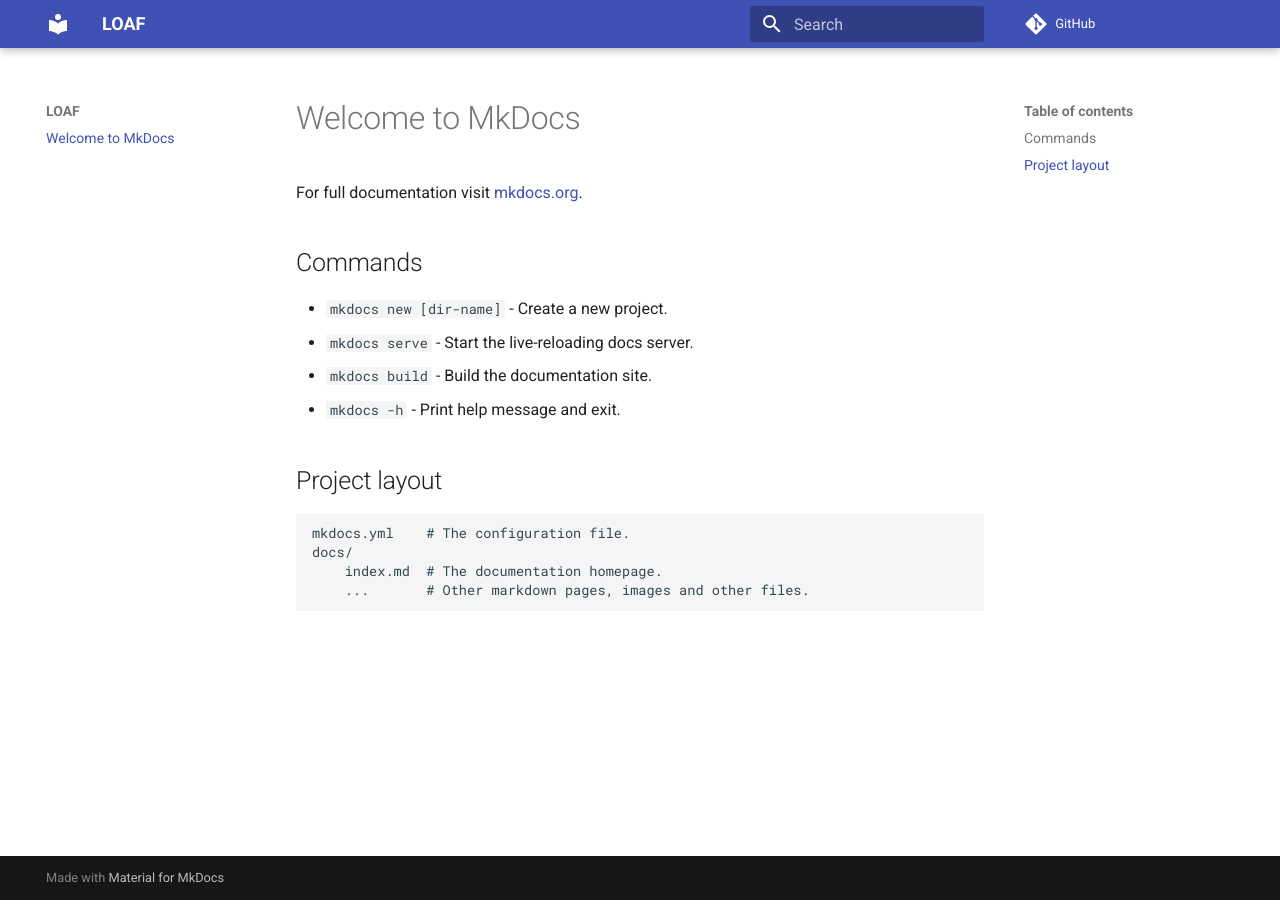
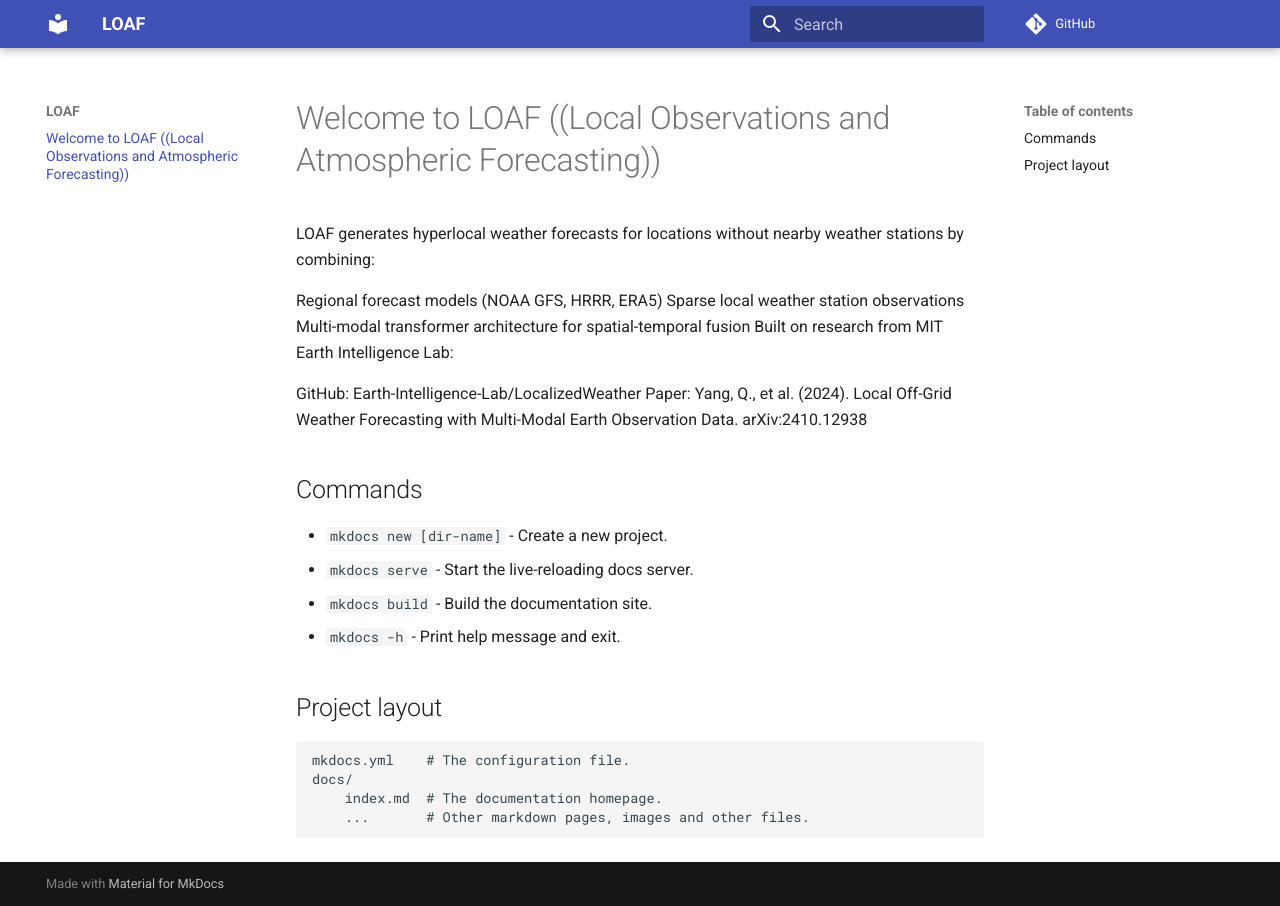
Before and after one commit to PandoroML/LOAF, an MkDocs documentation site: the page built from docs/index.md, in a window 1280 px wide. Built offline with MkDocs 1.6.1 and Material for MkDocs 9.7.7, drawn with Linux system fonts in a browser that asks for light colours; comment, search, counter and statistics services are not loaded.

Commit message:
Improve docs main page content

```diff
--- a/docs/index.md
+++ b/docs/index.md
@@ -1,6 +1,14 @@
-# Welcome to MkDocs
+# Welcome to LOAF ((Local Observations and Atmospheric Forecasting))
 
-For full documentation visit [mkdocs.org](https://www.mkdocs.org).
+LOAF generates hyperlocal weather forecasts for locations without nearby weather stations by combining:
+
+Regional forecast models (NOAA GFS, HRRR, ERA5)
+Sparse local weather station observations
+Multi-modal transformer architecture for spatial-temporal fusion
+Built on research from MIT Earth Intelligence Lab:
+
+GitHub: Earth-Intelligence-Lab/LocalizedWeather
+Paper: Yang, Q., et al. (2024). Local Off-Grid Weather Forecasting with Multi-Modal Earth Observation Data. arXiv:2410.12938
 
 ## Commands
 
```
